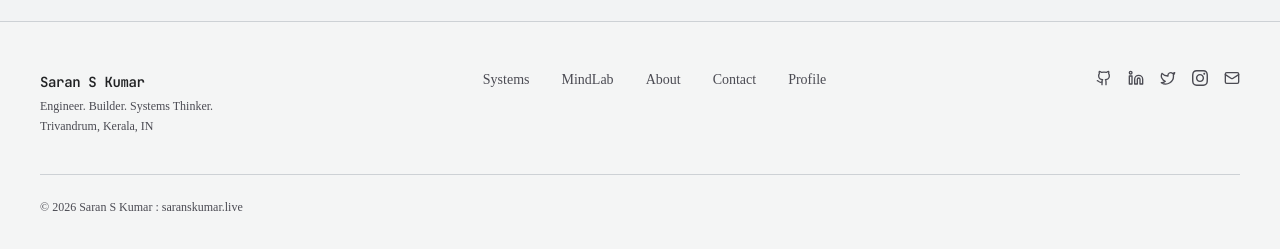
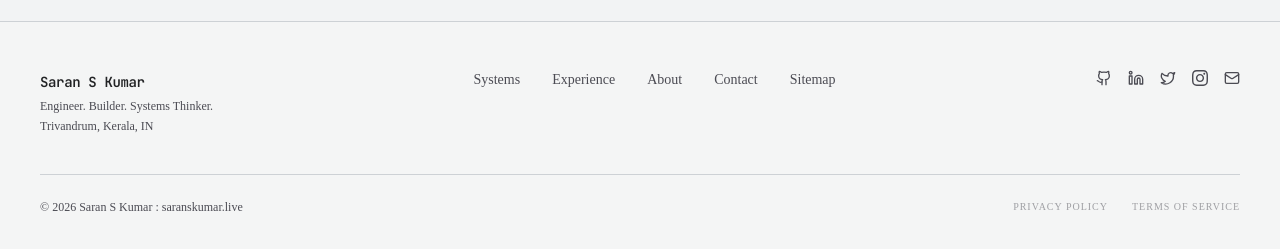
Before and after one commit to saranskumar/saranlive, a Next.js app: page / in a window 1280 px wide. Shown: the part 3198-3447 px from the top of the page. Built offline with nearby package versions, Linux system fonts and the light colour scheme.

Commit message:
SEO: Add Privacy, Terms, and Sitemap links to footer and verify experience routing

```diff
--- a/components/footer.tsx
+++ b/components/footer.tsx
@@ -14,10 +14,10 @@ const InstagramIcon = (props: React.SVGProps<SVGSVGElement>) => (
 
 const FOOTER_LINKS = [
     { name: "Systems", href: "/systems" },
-    { name: "MindLab", href: "/mindlab" },
+    { name: "Experience", href: "/experience" },
     { name: "About", href: "/about" },
     { name: "Contact", href: "/contact" },
-    { name: "Profile", href: "/profile" },
+    { name: "Sitemap", href: "/sitemap.xml" },
 ];
 
 export function Footer() {
@@ -64,10 +64,18 @@ export function Footer() {
                     </div>
                 </div>
 
-                <div className="pt-6 border-t border-border">
+                <div className="pt-6 border-t border-border flex flex-col md:flex-row justify-between items-center gap-4">
                     <p className="text-xs text-muted-foreground">
                         &copy; {new Date().getFullYear()} Saran S Kumar : saranskumar.live
                     </p>
+                    <div className="flex gap-6">
+                        <Link href="/privacy" className="text-[10px] uppercase tracking-widest text-muted-foreground/50 hover:text-foreground transition-colors">
+                            Privacy Policy
+                        </Link>
+                        <Link href="/terms" className="text-[10px] uppercase tracking-widest text-muted-foreground/50 hover:text-foreground transition-colors">
+                            Terms of Service
+                        </Link>
+                    </div>
                 </div>
             </div>
         </footer>
```
